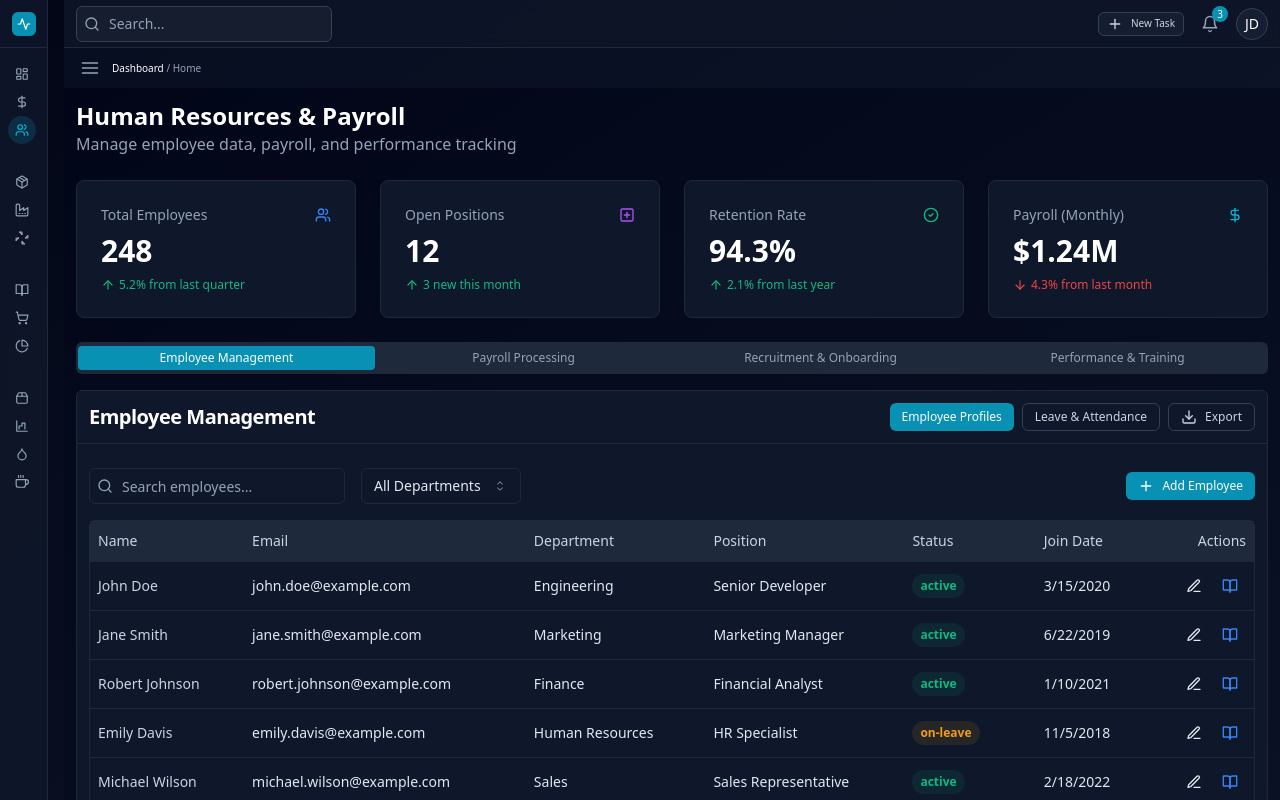
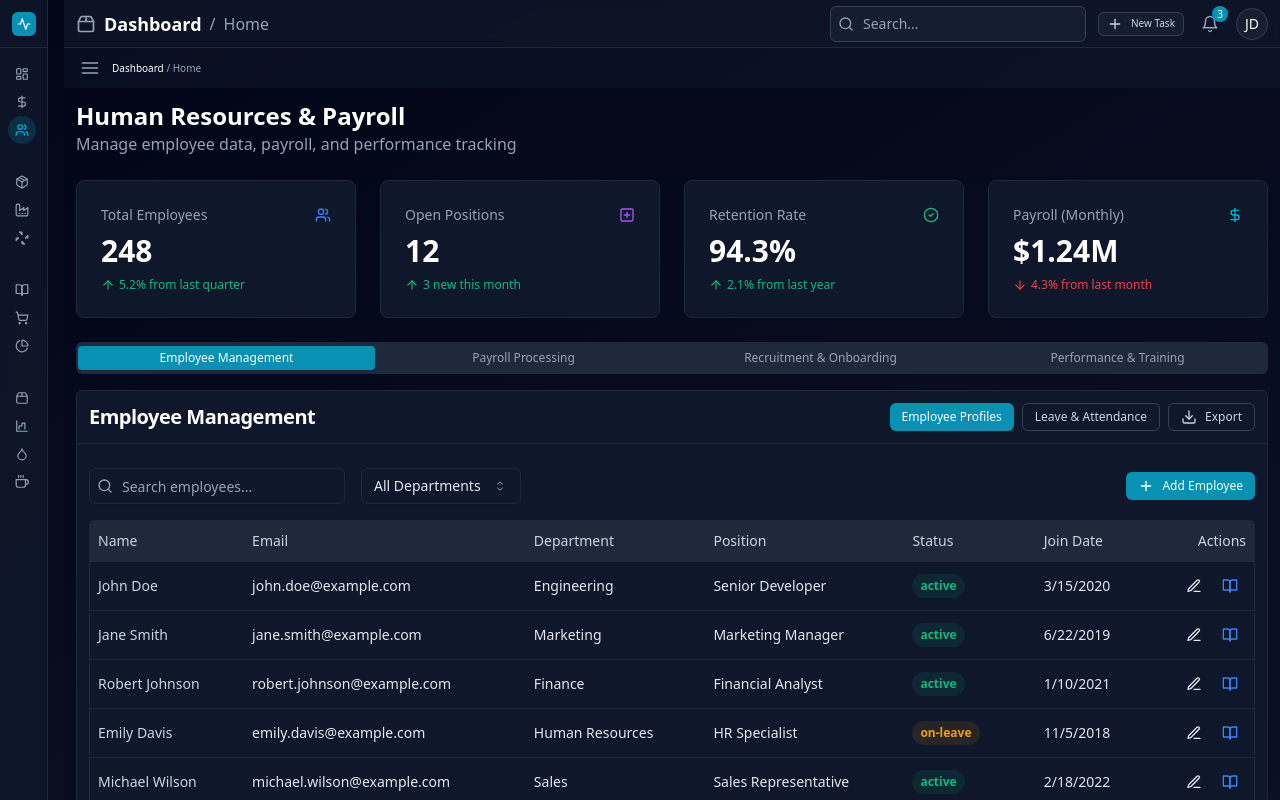
Before and after one commit to Mohamad-Kahil/Extended-ERP-Micro-Digits, a React (Vite) app: page /hr in a window 1280 px wide. Built offline with nearby package versions, Linux system fonts and the light colour scheme.

Commit message:
adjustment

```diff
--- a/src/components/dashboard/Header.tsx
+++ b/src/components/dashboard/Header.tsx
@@ -15,8 +15,31 @@ const Header = () => {
   const navigate = useNavigate();
 
   return (
-    <header className="flex h-12 items-center justify-between border-b border-slate-800 bg-slate-900/80 backdrop-blur-sm px-3">
+    <header className="flex h-12 items-center justify-between border-b border-slate-800 bg-slate-900/80 backdrop-blur-sm px-3 py-1">
       <div className="flex items-center space-x-4">
+        <div className="flex items-center">
+          <svg
+            xmlns="http://www.w3.org/2000/svg"
+            width="20"
+            height="20"
+            viewBox="0 0 24 24"
+            fill="none"
+            stroke="currentColor"
+            strokeWidth="2"
+            strokeLinecap="round"
+            strokeLinejoin="round"
+            className="mr-2 text-slate-400"
+          >
+            <path d="M3 9h18v10a2 2 0 0 1-2 2H5a2 2 0 0 1-2-2V9Z" />
+            <path d="m3 9 2.45-4.9A2 2 0 0 1 7.24 3h9.52a2 2 0 0 1 1.8 1.1L21 9" />
+            <path d="M12 3v6" />
+          </svg>
+          <h1 className="text-lg font-semibold text-white">Dashboard</h1>
+          <span className="mx-2 text-slate-400">/</span>
+          <span className="text-slate-400">Home</span>
+        </div>
+      </div>
+      <div className="flex items-center space-x-3">
         <div className="relative w-64 hidden md:block">
           <svg
             xmlns="http://www.w3.org/2000/svg"
@@ -38,8 +61,6 @@ const Header = () => {
             className="pl-8 bg-slate-800/50 border-slate-700 focus:border-cyan-600 h-9 text-sm"
           />
         </div>
-      </div>
-      <div className="flex items-center space-x-3">
         <Button
           variant="outline"
           size="sm"
```
